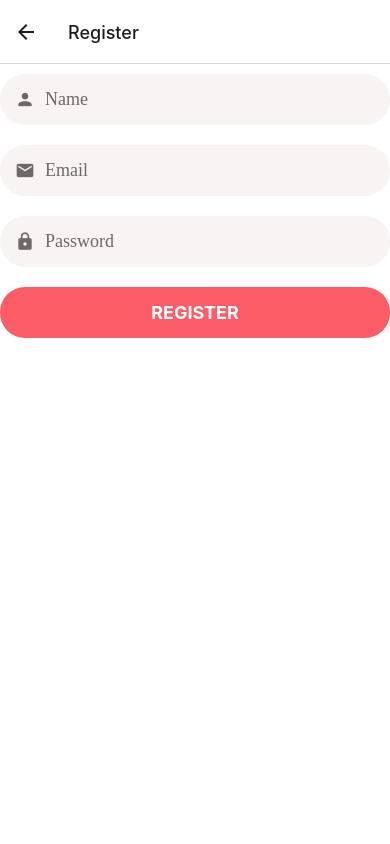
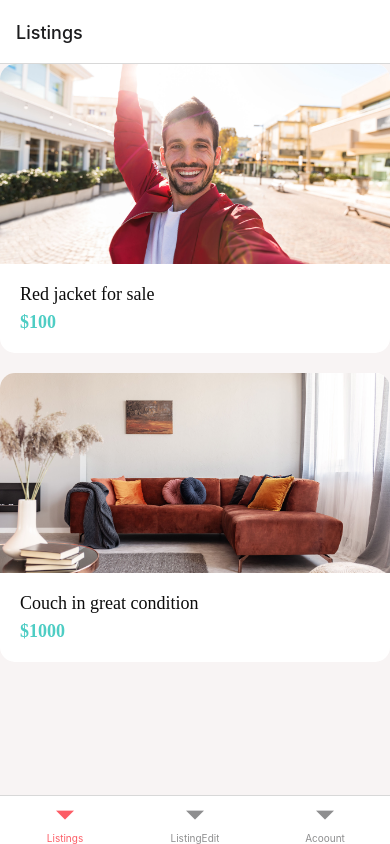
Before and after one commit to iankuratri/learning-react-native, a React Native app in the folder DoneWithIt/: screen /Register in a window 390 px wide. Built offline with nearby package versions, Linux system fonts and the light colour scheme.

Commit message:
AppNavigator added

```diff
--- a/DoneWithIt/App.tsx
+++ b/DoneWithIt/App.tsx
@@ -1,11 +1,15 @@
 import { NavigationContainer } from "@react-navigation/native";
+import { useState } from "react";
+import AppNavigator from "./app/navigation/AppNavigator";
 import AuthNavigator from "./app/navigation/AuthNavigator";
 import navigationTheme from "./app/navigation/navigationTheme";
 
 function App() {
+  const [loggedIn, setLoggedIn] = useState(true);
+
   return (
     <NavigationContainer theme={navigationTheme}>
-      <AuthNavigator />
+      {!loggedIn ? <AuthNavigator /> : <AppNavigator />}
     </NavigationContainer>
   );
 }
--- /dev/null
+++ b/DoneWithIt/app/navigation/AppNavigator.tsx
@@ -0,0 +1,19 @@
+import { createBottomTabNavigator } from "@react-navigation/bottom-tabs";
+import React from "react";
+import AccountsScreen from "../screens/AccountsScreen";
+import ListingEditScreen from "../screens/ListingEditScreen";
+import ListingScreen from "../screens/ListingScreen";
+
+const Tab = createBottomTabNavigator();
+
+function AppNavigator() {
+  return (
+    <Tab.Navigator>
+      <Tab.Screen name="Listings" component={ListingScreen} />
+      <Tab.Screen name="ListingEdit" component={ListingEditScreen} />
+      <Tab.Screen name="Acoount" component={AccountsScreen} />
+    </Tab.Navigator>
+  );
+}
+
+export default AppNavigator;
```
